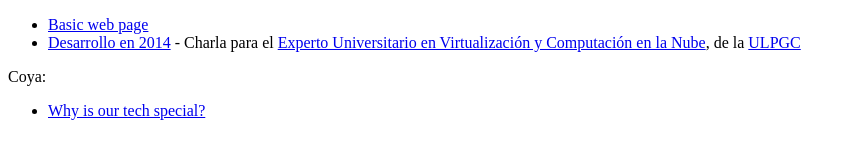
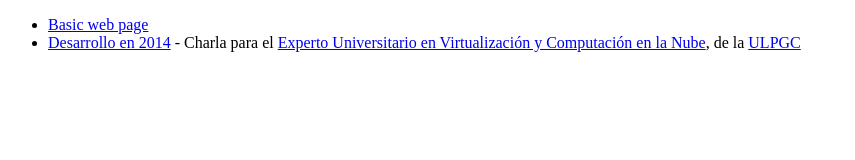
Before and after one commit to paradoja/paradoja.github.io, a plain HTML site: page index.html in a window 1280 px wide. Shown: the whole page, without its empty margins (0-855 px from the left). Drawn offline with Linux system fonts and the light colour scheme.

Commit message:
Updated index

```diff
--- a/index.html
+++ b/index.html
@@ -13,9 +13,5 @@
       <li><a href="/charla-nube">Desarrollo en 2014</a> - Charla para el <a href="http://www.eii.ulpgc.es/experto_cloud/index.php?lang=es">Experto Universitario en Virtualización y Computación en la Nube</a>, de la <a href="https://www.ulpgc.es">ULPGC</a></li>
     </ul>
 
-    Coya:
-    <ul>
-      <li><a href="/why-is-our-tech-special-coya">Why is our tech special?</a></li>
-    </ul>
   </body>
 </html>
```
